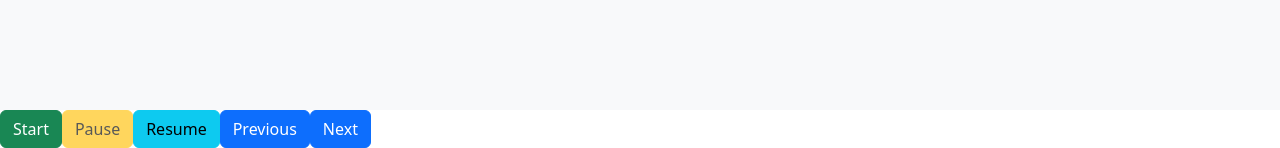
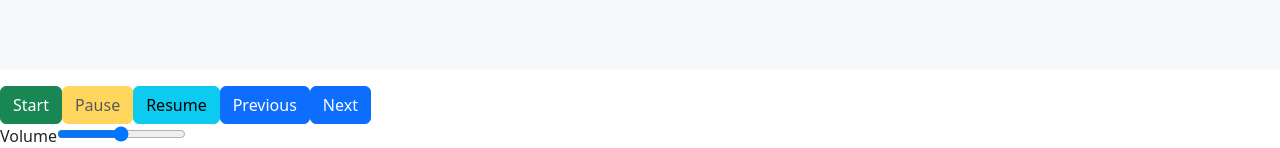
Before and after one commit to KayotPoziloy/thematic_audio_player, a React (Create React App) app in the folder frontend/: page / in a window 1280 px wide. Shown: the part 652-800 px from the top of the page. Built offline with nearby package versions, Linux system fonts and the light colour scheme; no server answers.

Commit message:
added output of song covers, music volume control

```diff
--- a/frontend/src/components/AudioPlayer/AudioPlayer.tsx
+++ b/frontend/src/components/AudioPlayer/AudioPlayer.tsx
@@ -14,6 +14,8 @@ import { startAudio } from "./audioControls";
 export const AudioPlayer = () => {
     const audio = useRef<HTMLAudioElement | null>(null);
     const dispatch = useDispatch();
+    const [volume, setVolume] = useState(0.5);
+
     const {
         tracks,
         currentTrackIndex,
@@ -31,7 +33,6 @@ export const AudioPlayer = () => {
     useEffect(() => {
         if (tracks.length > 0) {
             if (isPlaying) {
-                debugger
                 startAudio(audio, `http://localhost:5000/api/music/m/${tracks[currentTrackIndex].filename}`);
                 if (audio.current) {
                     audio.current.currentTime = currentTime;
@@ -70,8 +71,25 @@ export const AudioPlayer = () => {
         dispatch(previousTrack());
     };
 
+    const handleVolumeChange = (e: React.ChangeEvent<HTMLInputElement>) => {
+        const newVolume = parseFloat(e.target.value);
+        setVolume(newVolume);
+        if (audio.current) {
+            audio.current.volume = newVolume;
+        }
+    }
+
     return (
         <div>
+            {tracks.length > 0 && (
+                <div className="track-cover">
+                    <img src={JSON.parse(tracks[currentTrackIndex].tag).background} width="100" height="100" alt="Track Cover" className="cover-image" />
+                </div>
+            )}
+            <div>
+                <h5>{ tracks.length > 0 && tracks[currentTrackIndex].author }</h5>
+                <p>{ tracks.length > 0 && tracks[currentTrackIndex].name }</p>
+            </div>
             <button className="btn btn-success" onClick={handleStart} disabled={isPlaying}>
                 Start
             </button>
@@ -87,6 +105,18 @@ export const AudioPlayer = () => {
             <button className="btn btn-primary" onClick={handleNext}>
                 Next
             </button>
+            <div>
+                <label htmlFor="volume">Volume</label>
+                <input
+                    id="volume"
+                    type="range"
+                    min="0"
+                    max="1"
+                    step="0.01"
+                    value={volume}
+                    onChange={handleVolumeChange}
+                />
+            </div>
             <audio ref={audio}/>
         </div>
     );
--- a/frontend/src/store/audioSlice.ts
+++ b/frontend/src/store/audioSlice.ts
@@ -35,11 +35,20 @@ export const fetchPlaylistTracks = createAsyncThunk(
                 { "id": playlistId },
                 { withCredentials: true }
             );
-
             if (response.data.error) {
                 throw new Error(response.data.error);
             }
-            return response.data.musics;
+
+            const tracks = response.data.musics.map((track: any) => ({
+                id: track.id,
+                playlist_id: track.playlist_id,
+                name: track.name,
+                author: track.author,
+                filename: track.filename,
+                tag: track.tag,
+            }));
+
+            return tracks;
         } catch (error: any) {
             return rejectWithValue(error.message);
         }
```
Also changed, not shown: 1 other file (tests, documents, lock files or other folders).
